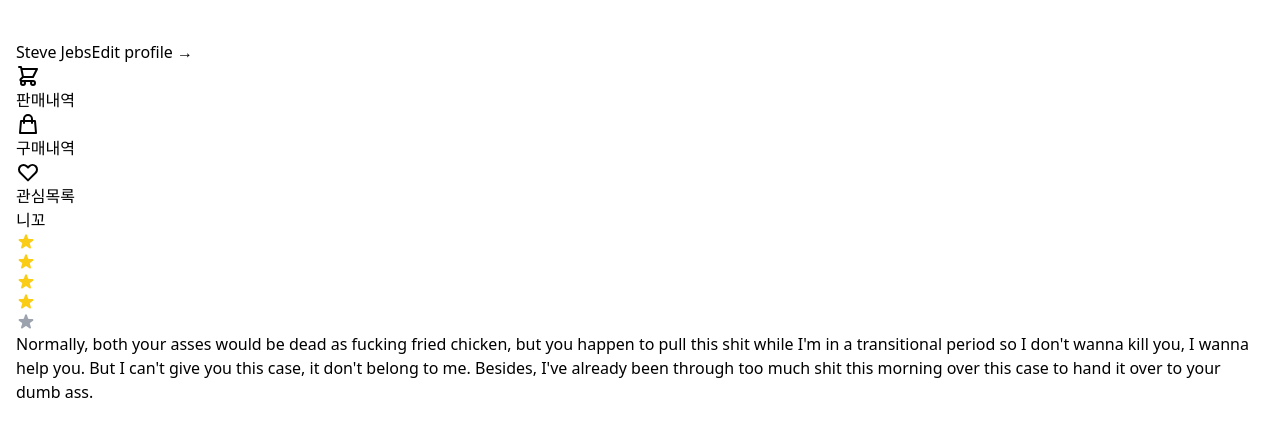
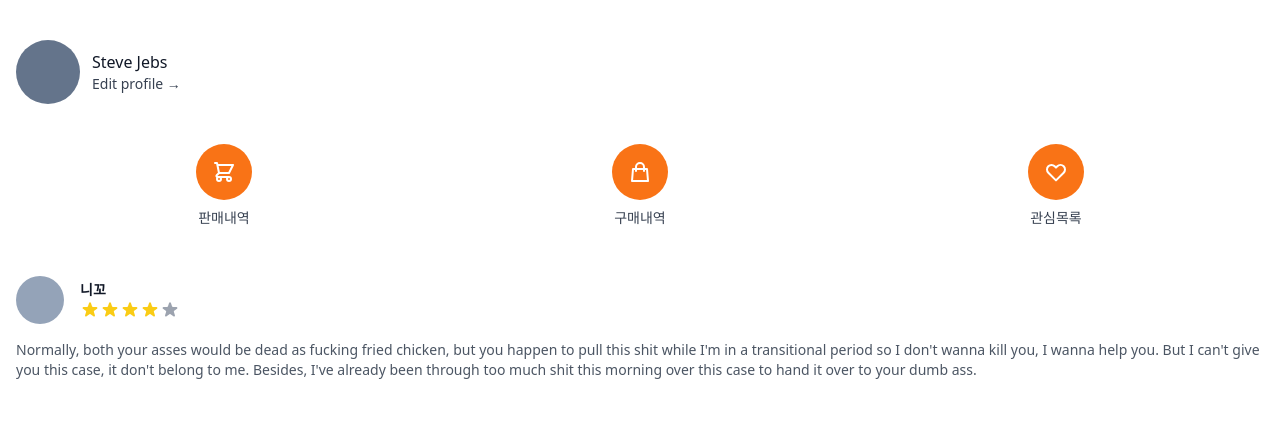
Before and after one commit to ilovecoffeeeee/carrot-market, a Next.js app: page /profile in a window 1280 px wide. Shown: the top 436 px of the page. Built offline with nearby package versions, Linux system fonts and the light colour scheme.

Commit message:
profile detail

```diff
--- a/pages/profile.tsx
+++ b/pages/profile.tsx
@@ -3,16 +3,16 @@ import type { NextPage } from "next";
 const Profile: NextPage = () => {
   return (
     <div className="py-10 px-4">
-      <div>
-        <div />
-        <div>
-          <span>Steve Jebs</span>
-          <span>Edit profile &rarr;</span>
+      <div className="flex items-center space-x-3">
+        <div className="w-16 h-16 bg-slate-500 rounded-full"/>
+        <div className="flex flex-col">
+          <span className="font-medium text-gray-900">Steve Jebs</span>
+          <span className="text-sm text-gray-700">Edit profile &rarr;</span>
         </div>
       </div>
-      <div>
-        <div>
-          <div>
+      <div className="mt-10 flex justify-around">
+        <div className="flex flex-col items-center">
+          <div className="w-14 h-14 text-white bg-orange-500 rounded-full flex items-center justify-center">
             <svg
               className="w-6 h-6"
               fill="none"
@@ -28,10 +28,10 @@ const Profile: NextPage = () => {
               ></path>
             </svg>
           </div>
-          <span>판매내역</span>
+          <span className="text-sm font-medium text-gray-700 mt-2">판매내역</span>
         </div>
-        <div>
-          <div>
+        <div className="flex flex-col items-center">
+          <div className="w-14 h-14 text-white bg-orange-500 rounded-full flex items-center justify-center">
             <svg
               className="w-6 h-6"
               fill="none"
@@ -47,10 +47,10 @@ const Profile: NextPage = () => {
               ></path>
             </svg>
           </div>
-          <span>구매내역</span>
+          <span className="text-sm font-medium text-gray-700 mt-2">구매내역</span>
         </div>
-        <div>
-          <div>
+        <div className="flex flex-col items-center">
+          <div className="w-14 h-14 text-white bg-orange-500 rounded-full flex items-center justify-center">
             <svg
               className="w-6 h-6"
               fill="none"
@@ -66,15 +66,15 @@ const Profile: NextPage = () => {
               ></path>
             </svg>
           </div>
-          <span>관심목록</span>
+          <span className="text-sm font-medium text-gray-700 mt-2">관심목록</span>
         </div>
       </div>
-      <div>
-        <div>
-          <div />
+      <div className="mt-12">
+        <div className="flex space-x-4 items-center">
+          <div className="w-12 h-12 rounded-full bg-slate-400"/>
           <div>
-            <h4>니꼬</h4>
-            <div>
+            <h4 className="text-sm font-bold text-gray-900">니꼬</h4>
+            <div className="flex items-center">
               <svg
                 className="text-yellow-400 h-5 w-5"
                 xmlns="http://www.w3.org/2000/svg"
@@ -123,7 +123,7 @@ const Profile: NextPage = () => {
             </div>
           </div>
         </div>
-        <div>
+        <div className="mt-4 text-gray-600 text-sm">
           <p>
             Normally, both your asses would be dead as fucking fried chicken,
             but you happen to pull this shit while I&apos;m in a transitional
```
